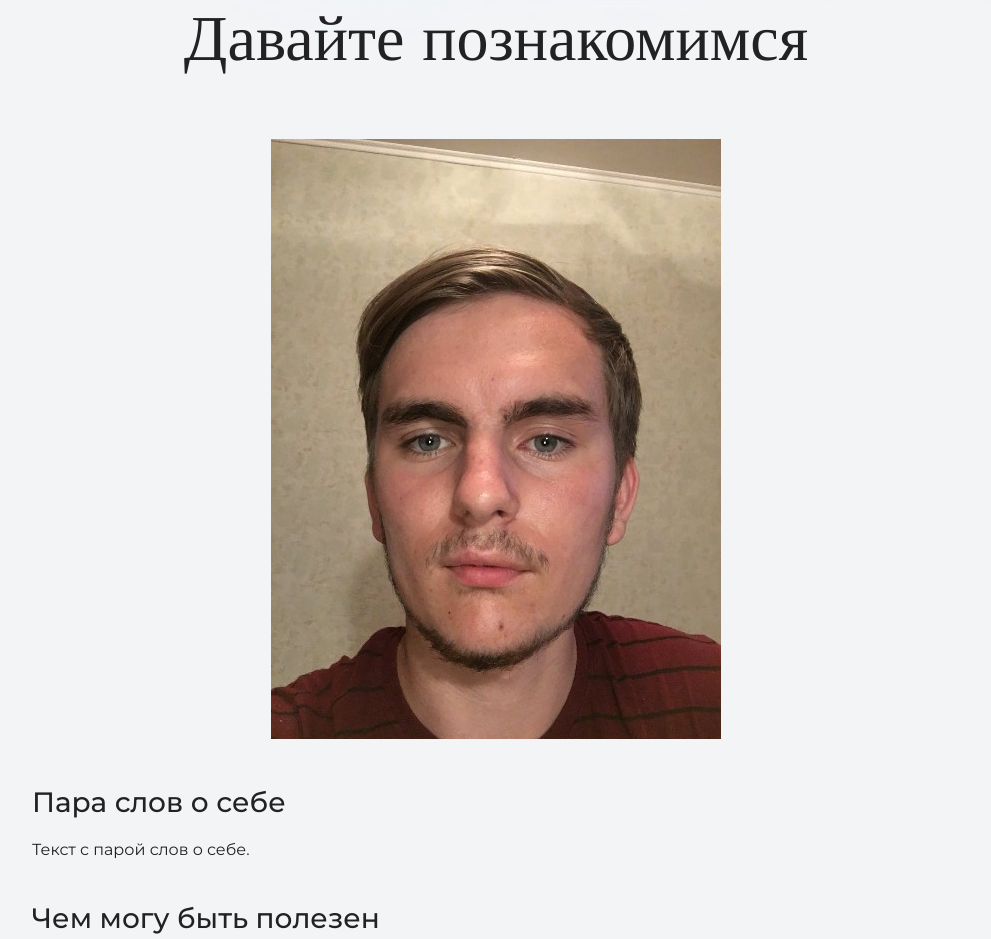
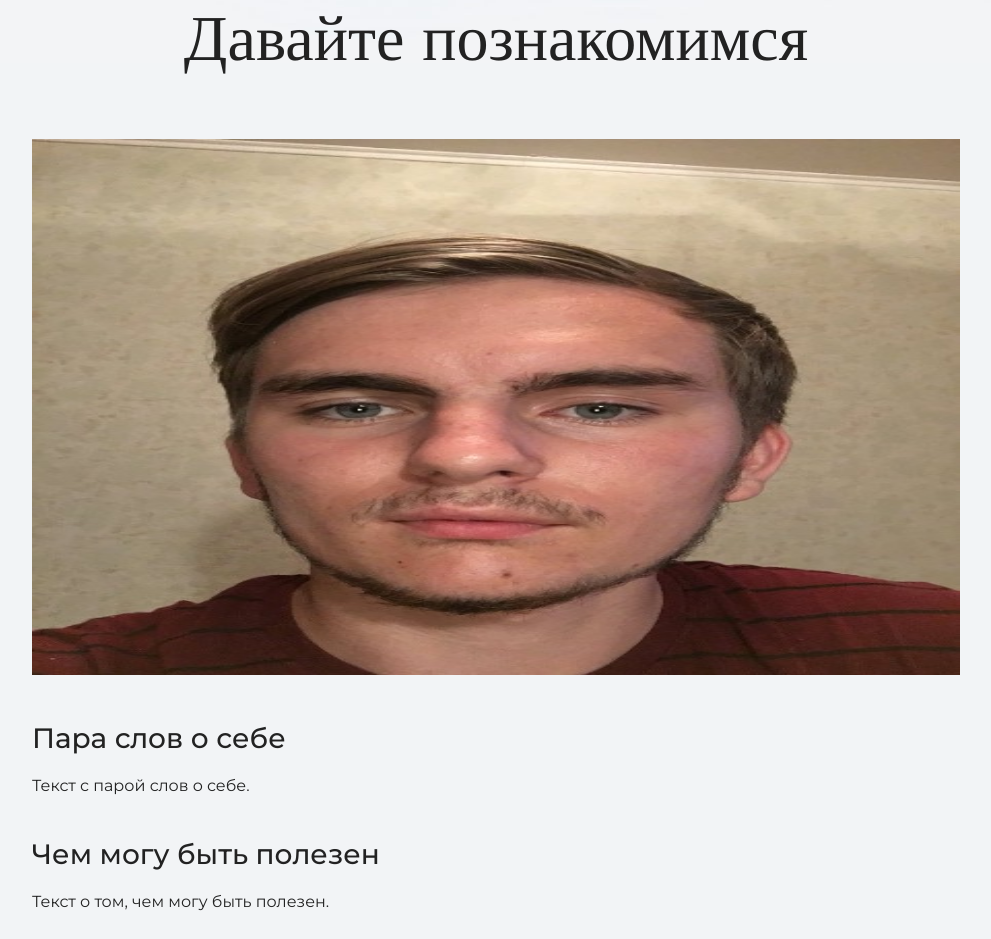
Before and after one commit to Alexhost147/my-site, a plain HTML site: page index.html in a window 1280 px wide. Shown: the part 1017-1956 px from the top of the page, without its empty margins (144-1135 px from the left). Drawn offline with nearby package versions, Linux system fonts and the light colour scheme.

Commit message:
Update index.html

```diff
--- a/index.html
+++ b/index.html
@@ -21,7 +21,7 @@
     <section class="intro">
       <h2 class="subheading">Давайте познакомимся</h2>
       <figure class="user-image">
-        <img src="my-site/files/user2.jpg" alt="Фотография Неопознанного Енота">
+        <img src="my-site/files/user2.jpg" width="928" height="536" alt="Фотография Неопознанного Енота">
       </figure>
       <div class="container"><h3>Пара слов о себе</h3></div>
       <div class="container"><p>Текст с парой слов о себе.</p></div>
```
